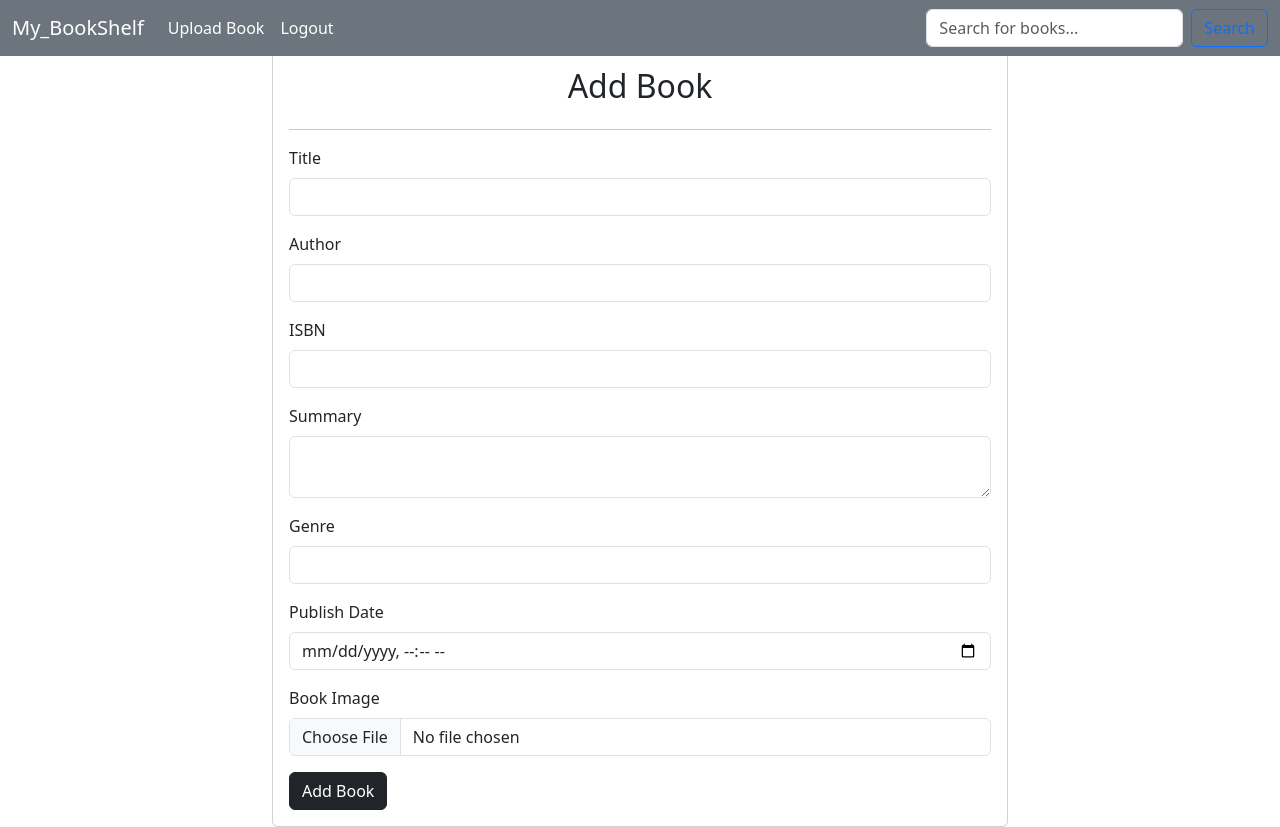
After one commit to edwarddume55/myBookshelf_T, a Django app: page /add_book in a window 1280 px wide. The commit adds this page. Run offline with Django 4.2, Linux system fonts and the light colour scheme; a user stored in the database is signed in; some libraries are stand-ins or nearby versions.

Commit message:
adding user authentication

```diff
--- a/myBookshelf/forms.py
+++ b/myBookshelf/forms.py
@@ -1,8 +1,34 @@
 from django import forms
 from .models import Book
+from django.contrib.auth.forms import UserCreationForm, AuthenticationForm
+from django.contrib.auth.models import User
 
 
 class BookForm(forms.ModelForm):
     class Meta:
         model = Book
-        fields = '__all__'
+        fields = ['title', 'author', 'isbn', 'summary', 'genre', 'publish_date', 'book']
+        widgets = {
+            'title': forms.TextInput(attrs={'class': 'form-control'}),
+            'author': forms.TextInput(attrs={'class': 'form-control'}),
+            'isbn': forms.TextInput(attrs={'class': 'form-control'}),
+            'summary': forms.Textarea(attrs={'class': 'form-control'}),
+            'genre': forms.TextInput(attrs={'class': 'form-control'}),
+            'publish_date': forms.DateTimeInput(attrs={'class': 'form-control'}),
+            'book': forms.ClearableFileInput(attrs={'class': 'form-control'}),
+        }
+
+    class RegistrationForm(UserCreationForm):
+        class Meta:
+            model = User
+            fields = ['username', 'password1', 'password2']
+
+    class LoginForm(forms.Form):
+        username = forms.CharField(
+            label="Username",
+            widget=forms.TextInput(attrs={'class': 'form-control'})
+        )
+        password = forms.CharField(
+            label="Password",
+            widget=forms.PasswordInput(attrs={'class': 'form-control'})
+        )
--- a/myBookshelf/settings.py
+++ b/myBookshelf/settings.py
@@ -36,6 +36,7 @@ INSTALLED_APPS = [
     'django.contrib.messages',
     'django.contrib.staticfiles',
     'myBookshelf',
+
 ]
 
 MIDDLEWARE = [
@@ -113,7 +114,7 @@ USE_TZ = True
 
 STATIC_URL = 'static/'
 
-STATICFILES_DIRS =[
+STATICFILES_DIRS = [
     BASE_DIR / 'static'
 ]
 
--- a/myBookshelf/urls.py
+++ b/myBookshelf/urls.py
@@ -22,9 +22,14 @@ from . import views
 
 urlpatterns = [
     path('admin/', admin.site.urls),
-    path('', views.add_book, name='add_book'),
-    path('my_books', views.my_books, name='my_books'),
-    path('book/delete/<int:id>', views.delete_book, name='delete_book'),
+    path('add_book', views.add_book, name='add_book'),
+    path('', views.my_books, name='my_books'),
+    path('book/delete/<int:pk>', views.delete_book, name='delete_book'),
+    path('book/update/<int:pk>', views.update_book, name='update_book'),
+
+    path('login/', views.loginPage, name='login'),
+    path('logout/', views.logoutUser, name='logout'),
+    path('register/', views.registerPage, name='register'),
 ]
 
 if settings.DEBUG:
--- a/myBookshelf/views.py
+++ b/myBookshelf/views.py
@@ -1,28 +1,109 @@
+from django.contrib.auth import authenticate, login, logout
+from django.contrib.auth.decorators import login_required
+from django.contrib.auth.forms import UserCreationForm
+from django.contrib.auth.models import User
 from django.shortcuts import render, redirect, get_object_or_404
 from .forms import BookForm
 from django.contrib import messages
 from .models import Book
+from django.db.models import Q
 
+@login_required(login_url='login')
+def my_books(request):
+    q = request.GET.get('q', '')  # Get the search query from the request
 
+    if q:
+        # Filter books based on the search query
+        books = Book.objects.filter(
+            Q(title__icontains=q) |
+            Q(author__icontains=q) |
+            Q(genre__icontains=q)
+        )
+    else:
+        # If no search query, display all books
+        books = Book.objects.all()
+    return render(request, 'my_books.html', {'book': books, 'search_query': q})
+
+@login_required(login_url='login')
 def add_book(request):
     if request.method == 'POST':
         form = BookForm(request.POST, request.FILES)
         if form.is_valid():
             form.save()
-            messages.success(request, "Book Added successfully")
-            return redirect('my_books')
+            messages.success(request, 'Book added successfully!')
+            return redirect('my_books')  # Redirect to the list view
     else:
         form = BookForm()
+
     return render(request, 'add_book.html', {'form': form})
 
 
-def my_books(request):
-    books = Book.objects.all()
-    return render(request, 'my_books.html', {'book': books})
+@login_required(login_url='login')
+def update_book(request, pk):
+    book = get_object_or_404(Book, pk=pk)
+
+    if request.method == 'POST':
+        form = BookForm(request.POST, request.FILES, instance=book)
+        if form.is_valid():
+            form.save()
+            messages.success(request, 'Book updated successfully!')
+            return redirect('my_books')  # Redirect to the list view
+    else:
+        form = BookForm(instance=book)
+
+    return render(request, 'update_book.html', {'form': form, 'book': book})
 
 
-def delete_book(request, id):
-    book = get_object_or_404(Book, id=id)
+def delete_book(request, pk):
+    book = get_object_or_404(Book, pk=pk)
     book.delete()
     messages.success(request, "Book Deleted successfully")
     return redirect('my_books')
+
+
+def loginPage(request):
+    page = 'login'
+    if request.user.is_authenticated:
+        return redirect('my_books')
+    if request.method == 'POST':
+        username = request.POST.get('username').lower()
+        password = request.POST.get('password')
+        try:
+            user = User.objects.get(username=username)
+        except:
+            messages.error(request, 'User does not exist')
+
+        user = authenticate(request, username=username, password=password)
+
+        if user is not None:
+            login(request, user)
+            return redirect('login')
+
+        else:
+            messages.error(request, 'Username OR password does not exist')
+
+    context = {'page': page}
+    return render(request, 'login-register.html', context)
+
+
+def logoutUser(request):
+    logout(request)
+    return redirect('login')
+
+
+def registerPage(request):
+    page = 'register'
+    form = UserCreationForm()
+
+    if request.method == 'POST':
+        form = UserCreationForm(request.POST)
+        if form.is_valid():
+            user = form.save(commit=False)
+            user.username = user.username.lower()
+            user.save()
+            login(request, user)
+            return redirect('my_books')
+        else:
+            messages.error(request, 'An error occurred during registration')
+
+    return render(request, 'login-register.html', {'form': form})
--- a/templates/add_book.html
+++ b/templates/add_book.html
@@ -1,30 +1,97 @@
-<!DOCTYPE html>
-<html lang="en">
-<head>
-    {% load static %}
-    <meta charset="UTF-8">
-    <meta name="viewport" content="width=device-width, initial-scale=1.0">
-    <meta http-equiv="X-UA-Compatible" content="ie=edge">
-    <title>Upload A Book</title>
 
-    <!-- Link to locally stored Bootstrap CSS and JS files -->
-    <link rel="stylesheet" href="{% static 'css/bootstrap.min.css' %}">
-</head>
-<body>
-<div class="container">
-    <h1 class="mt-5">Upload Book</h1>
-    <form action="" method="post" enctype="multipart/form-data">
-        {% csrf_token %}
-        <div class="form-group">
-            {{ form.as_p }}
+{% extends 'base.html' %}
+
+{% block content %}
+  <div class="container">
+    <div class="row justify-content-center">
+      <div class="col-md-8">
+        <div class="card">
+          <div class="card-body">
+            <h2 class="card-title text-center mb-4">Add Book</h2>
+              <hr>
+            <form method="post" enctype="multipart/form-data" class="needs-validation" novalidate>
+              {% csrf_token %}
+              <div class="mb-3">
+                <label for="title" class="form-label">Title</label>
+                <input type="text" name="title" id="title" class="form-control" required>
+                <div class="invalid-feedback">
+                  Please provide a title.
+                </div>
+              </div>
+
+              <div class="mb-3">
+                <label for="author" class="form-label">Author</label>
+                <input type="text" name="author" id="author" class="form-control" required>
+                <div class="invalid-feedback">
+                  Please provide an author.
+                </div>
+              </div>
+
+              <div class="mb-3">
+                <label for="isbn" class="form-label">ISBN</label>
+                <input type="text" name="isbn" id="isbn" class="form-control" required>
+                <div class="invalid-feedback">
+                  Please provide an ISBN.
+                </div>
+              </div>
+
+              <div class="mb-3">
+                <label for="summary" class="form-label">Summary</label>
+                <textarea name="summary" id="summary" class="form-control" required></textarea>
+                <div class="invalid-feedback">
+                  Please provide a summary.
+                </div>
+              </div>
+
+              <div class="mb-3">
+                <label for="genre" class="form-label">Genre</label>
+                <input type="text" name="genre" id="genre" class="form-control" required>
+                <div class="invalid-feedback">
+                  Please provide a genre.
+                </div>
+              </div>
+
+              <div class="mb-3">
+                <label for="publish_date" class="form-label">Publish Date</label>
+                <input type="datetime-local" name="publish_date" id="publish_date" class="form-control" required>
+                <div class="invalid-feedback">
+                  Please provide a publish date.
+                </div>
+              </div>
+
+              <div class="mb-3">
+                <label for="book" class="form-label">Book Image</label>
+                <input type="file" name="book" id="book" class="form-control" required>
+                <div class="invalid-feedback">
+                  Please provide a book image.
+                </div>
+              </div>
+
+              <button type="submit" class="btn btn-dark">Add Book</button>
+            </form>
+          </div>
         </div>
-        <button type="submit" class="btn btn-primary">Upload</button>
-    </form>
-    <a href="{% url 'my_books' %}" class="btn btn-secondary mt-3">View Bookshelf</a>
-</div>
+      </div>
+    </div>
+  </div>
 
-<!-- Link to locally stored Bootstrap JS and jQuery (if needed) -->
-<script src="{% static 'js/jquery.min.js' %}"></script>
-<script src="{% static 'js/bootstrap.min.js' %}"></script>
-</body>
-</html>
+  <script>
+    // Bootstrap validation script
+    (function () {
+      'use strict'
+
+      var forms = document.querySelectorAll('.needs-validation')
+
+      Array.from(forms).forEach(function (form) {
+        form.addEventListener('submit', function (event) {
+          if (!form.checkValidity()) {
+            event.preventDefault()
+            event.stopPropagation()
+          }
+
+          form.classList.add('was-validated')
+        }, false)
+      })
+    })()
+  </script>
+{% endblock %}
--- /dev/null
+++ b/templates/base.html
@@ -0,0 +1,34 @@
+<!doctype html>
+<html lang="en">
+<head>
+     {% load static %}
+    <meta charset="UTF-8">
+    <meta name="viewport"
+          content="width=device-width, user-scalable=no, initial-scale=1.0, maximum-scale=1.0, minimum-scale=1.0">
+    <meta http-equiv="X-UA-Compatible" content="ie=edge">
+    <title>My Books</title>
+      <link rel="stylesheet" href="{% static 'css/bootstrap.min.css' %}">
+        <style>
+        /* Custom CSS to ensure cards have the same height */
+        .card {
+            object-fit: cover;
+            margin-top: 50px;
+        }
+    </style>
+</head>
+<body>
+ {% include 'nav_bar.html' %}
+
+{% for message in messages %}
+     <div class="alert alert-warning alert-dismissible fade show" role="alert">
+	<p>{{ message }}</p>
+     <button type="button" class="btn-close" data-bs-dismiss="alert" aria-label="Close"></button>
+</div>
+{% endfor %}
+
+{% block content %}
+
+{% endblock content %}
+<script src="{% static 'js/bootstrap.bundle.min.js' %}"></script>
+</body>
+</html>
--- /dev/null
+++ b/templates/nav_bar.html
@@ -0,0 +1,30 @@
+<nav class="navbar navbar-expand-lg bg-secondary navbar-dark fixed-top">
+        <div class="container-fluid">
+            <a class="navbar-brand" href="{% url 'my_books' %}">My_BookShelf</a>
+            <button class="navbar-toggler" type="button" data-bs-toggle="collapse" data-bs-target="#navbarScroll"
+                aria-controls="navbarScroll" aria-expanded="false" aria-label="Toggle navigation">
+                <span class="navbar-toggler-icon"></span>
+            </button>
+            <div class="collapse navbar-collapse" id="navbarScroll">
+                <ul class="navbar-nav me-auto my-2 my-lg-0 navbar-nav-scroll" style="--bs-scroll-height: 150px;">
+                    <li class="nav-item">
+                        <a class="nav-link active" aria-current="page" href="{% url 'add_book' %}">Upload Book</a>
+                    </li>
+                    {% if request.user.is_authenticated %}
+                    <li class="nav-item">
+                        <a class="nav-link active" aria-current="page" href="{% url 'logout' %}">Logout</a>
+                    </li>
+                    {% else %}
+                    <li class="nav-item">
+                        <a class="nav-link active" aria-current="page" href="{% url 'login' %}">Login</a>
+                    </li>
+                    {% endif %}
+                </ul>
+                <form class="d-flex" role="search">
+                    <input name="q" placeholder="Search for books..." class="form-control me-2" type="search"
+                        aria-label="Search">
+                    <button class="btn btn-secondary btn-outline-primary" type="submit">Search</button>
+                </form>
+            </div>
+        </div>
+    </nav>
```
Also changed, not shown: templates/login-register.html (added, +75 -0 lines), templates/my_books.html (+6 -30 lines), templates/update_book.html (added, +28 -0 lines), db.sqlite3, media/books/long.jpeg (added), media/books/present_moment.jpeg (added), myBookshelf/models.py (line endings or trailing spaces).
